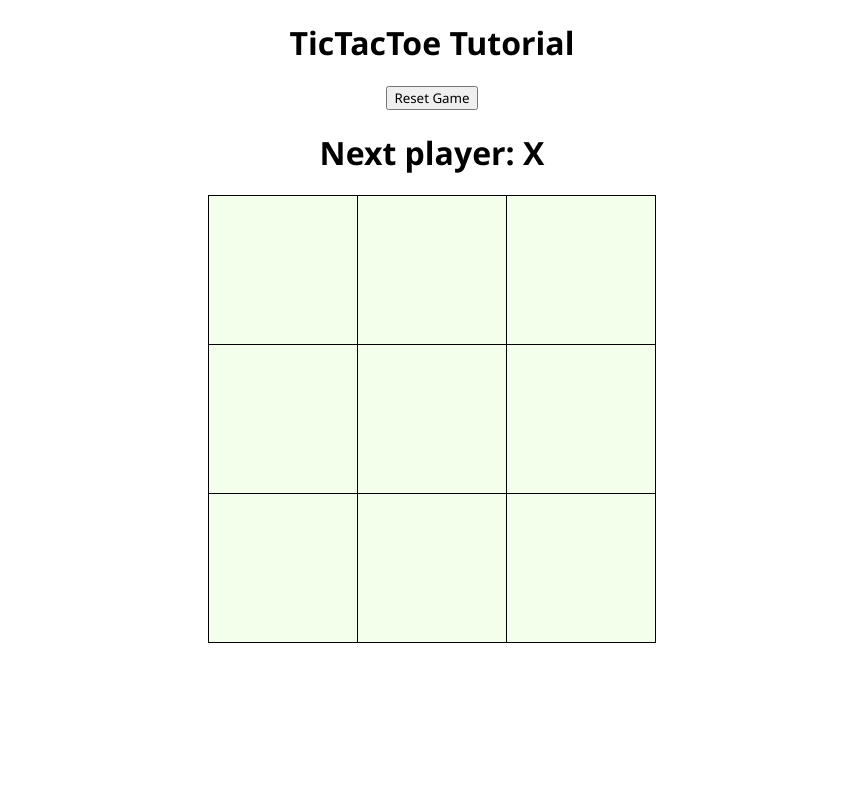
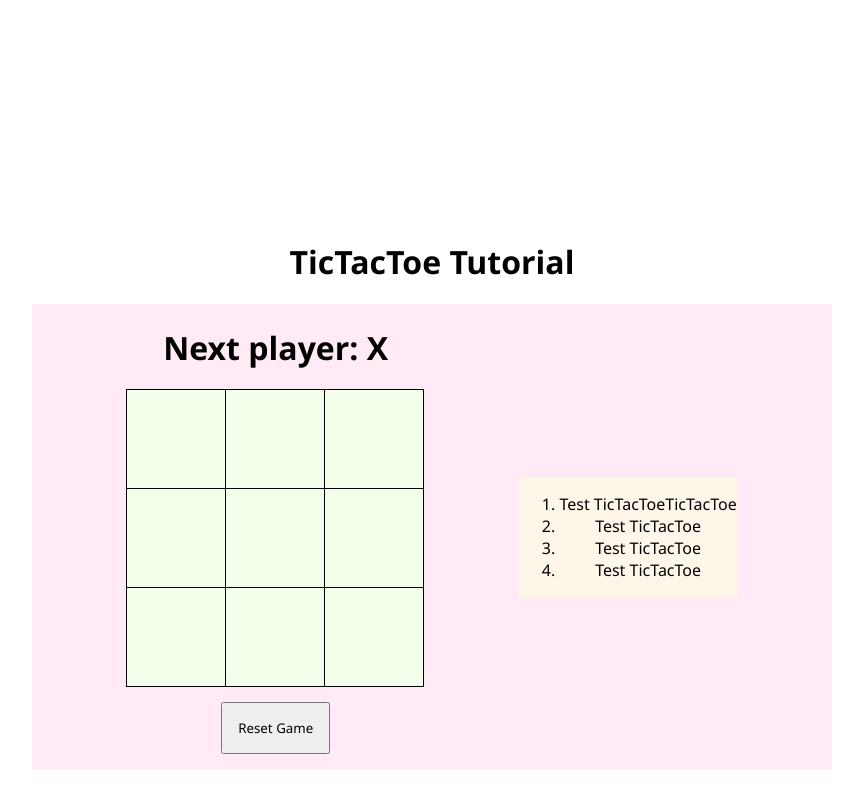
Before and after one commit to shtanriverdi/react-learning-notes, a React (Vite) app: page / in a window 1280 px wide. Shown: the whole page, without its empty margins (208-1071 px from the left). Built offline with nearby package versions, Linux system fonts and the light colour scheme.

Commit message:
Create Game Component with Some Markup

```diff
--- a/src/App.jsx
+++ b/src/App.jsx
@@ -1,9 +1,9 @@
 // import PassingStateDown from "./QuickStart/PassingStateDown";
-import TicTacToe from "./TicTacToe/TicTacToe";
+import Game from "./TicTacToe/Game";
 
 export default function App() {
   return (
     // <PassingStateDown />
-    <TicTacToe />
+    <Game />
   );
 }
--- a/src/TicTacToe/Board.jsx
+++ b/src/TicTacToe/Board.jsx
@@ -59,7 +59,6 @@ export default function Board() {
 
   return (
     <>
-      <button onClick={handleReset}>Reset Game</button>
       <h1>{status}</h1>
       <div className="board-row">
         <Square
@@ -112,6 +111,7 @@ export default function Board() {
           onSquareClick={() => handleClick(8)}
         />
       </div>
+      <button className="btn" onClick={handleReset}>Reset Game</button>
     </>
   );
 }
--- /dev/null
+++ b/src/TicTacToe/Game.jsx
@@ -0,0 +1,23 @@
+import Board from "./Board";
+
+export default function Game() {
+  return (
+    <div className="container">
+      <h1>TicTacToe Tutorial</h1>
+      <div className="game flex">
+        <div className="game-board flex">
+          <Board />
+        </div>
+
+        <div className="game-info flex">
+          <ol>
+            <li>Test TicTacToeTicTacToe</li>
+            <li>Test TicTacToe</li>
+            <li>Test TicTacToe</li>
+            <li>Test TicTacToe</li>
+          </ol>
+        </div>
+      </div>
+    </div>
+  );
+}
--- a/src/TicTacToe/TicTacToe.jsx
+++ /dev/null
@@ -1,10 +0,0 @@
-import Board from "./Board";
-
-export default function TicTacToe() {
-  return (
-    <>
-      <h1>TicTacToe Tutorial</h1>
-      <Board />
-    </>
-  );
-}
--- a/src/index.css
+++ b/src/index.css
@@ -5,13 +5,42 @@
 }
 
 body {
-  height: 100vh;
+  padding: 0;
+  margin: 0;
   display: flex;
   justify-content: center;
-  /* align-items: center; */
-  padding: 0;
-  margin: 0;
   text-align: center;
+}
+
+.container {
+  margin-top: 15rem;
+  width: 800px;
+}
+
+.btn {
+  padding: 15px;
+  margin: 15px;
+}
+
+.flex {
+  display: flex;
+  justify-content: center;
+  align-items: center;
+}
+
+.game {
+  background-color: rgb(255, 234, 245);
+  justify-content: space-evenly;
+}
+
+.game-board {
+  background-color: rgb(255, 234, 245);
+  flex-direction: column;
+}
+
+.game-info {
+  background-color: rgb(255, 246, 234);
+
 }
 
 .board-row {
@@ -19,8 +48,8 @@ body {
 }
 
 .square {
-  width: 150px;
-  height: 150px;
+  width: 100px;
+  height: 100px;
   font-size: 4.5rem;
   background-color: rgb(243, 255, 234);
   text-align: center;
```
